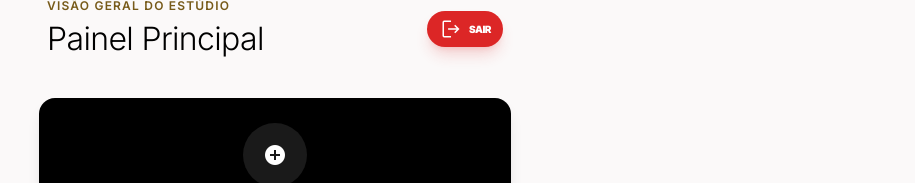
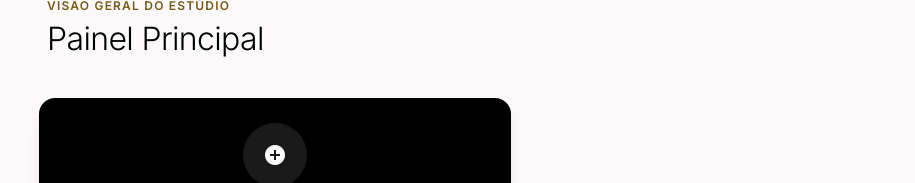
Before and after one commit to Vivere01/Visage, a Next.js app: page / in a window 1280 px wide. Shown: the top 183 px of the page, without its empty margins (365-1280 px from the left). Built offline with nearby package versions, Linux system fonts and the light colour scheme; no server answers.

Commit message:
ui: remove duplicate logout button from dashboard

```diff
--- a/src/app/(dashboard)/page.tsx
+++ b/src/app/(dashboard)/page.tsx
@@ -1,6 +1,5 @@
 import React from "react";
 import Link from "next/link";
-import { LogoutButton } from "@/components/LogoutButton";
 
 export default function Dashboard() {
   return (
@@ -13,7 +12,6 @@ export default function Dashboard() {
           </span>
           <h2 className="font-headline-lg text-headline-lg text-primary">Painel Principal</h2>
         </div>
-        <LogoutButton />
       </section>
 
       {/* Main Action Section */}
```
